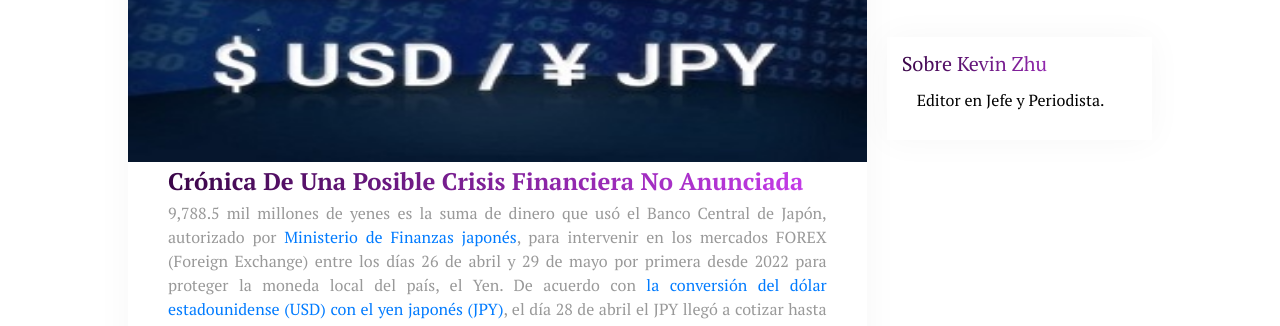
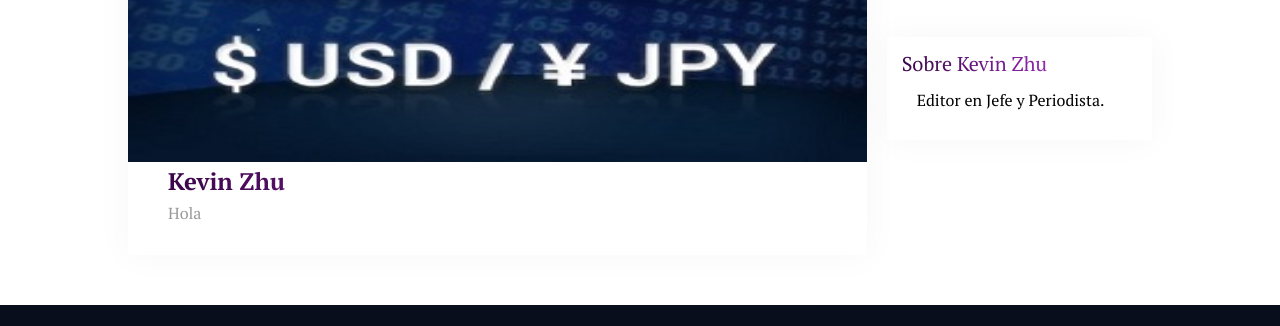
Before and after one commit to SrLordGrim/News, a website: page personal.html in a window 1280 px wide. Shown: the part 296-622 px from the top of the page. Drawn offline with Linux system fonts and the light colour scheme; a small style sheet from the web is missing.

Commit message:
Update personal.html

```diff
--- a/personal.html
+++ b/personal.html
@@ -98,8 +98,8 @@
           <div class="blog__content">
             <img src="assets/img/usd-jpy-forex.jpg" alt="Blog-1" class="blog__img img-res" data-aos="fade-up" data-aos-duration="2000" data-aos-delay="500">
               <div class="blog__main">
-                <h2 class="blog__title blog__titleNOTICIAS" data-aos="fade-right" data-aos-duration="2000">Crónica de una posible crisis financiera no anunciada</h2>
-              <p class="blog__excerpt" data-aos="fade-up" data-aos-duration="2000" data-aos-delay="800">9,788.5 mil millones de yenes es la suma de dinero que usó el Banco Central de Japón, autorizado por <a href="https://www.mof.go.jp/english/policy/international_policy/reference/feio/monthly/20240531e.html">Ministerio de Finanzas japonés</a>, para intervenir en los mercados FOREX (Foreign Exchange) entre los días 26 de abril y 29 de mayo por primera desde 2022 para proteger la moneda local del país, el Yen. De acuerdo con <a href="https://www.forex.com/en/forex-trading/usd-jpy/">la conversión del dólar estadounidense (USD) con el yen japonés (JPY)</a>, el día 28 de abril el JPY llegó a cotizar hasta 160 yen por cada 1 USD.</p>
+                <h2 class="blog__title blog__titleNOTICIAS" data-aos="fade-right" data-aos-duration="2000">Kevin Zhu</h2>
+              <p class="blog__excerpt" data-aos="fade-up" data-aos-duration="2000" data-aos-delay="800">Hola</p>
               </div>
           </div> <!-- blog__content -->
         </div> <!-- blog__post -->
```
